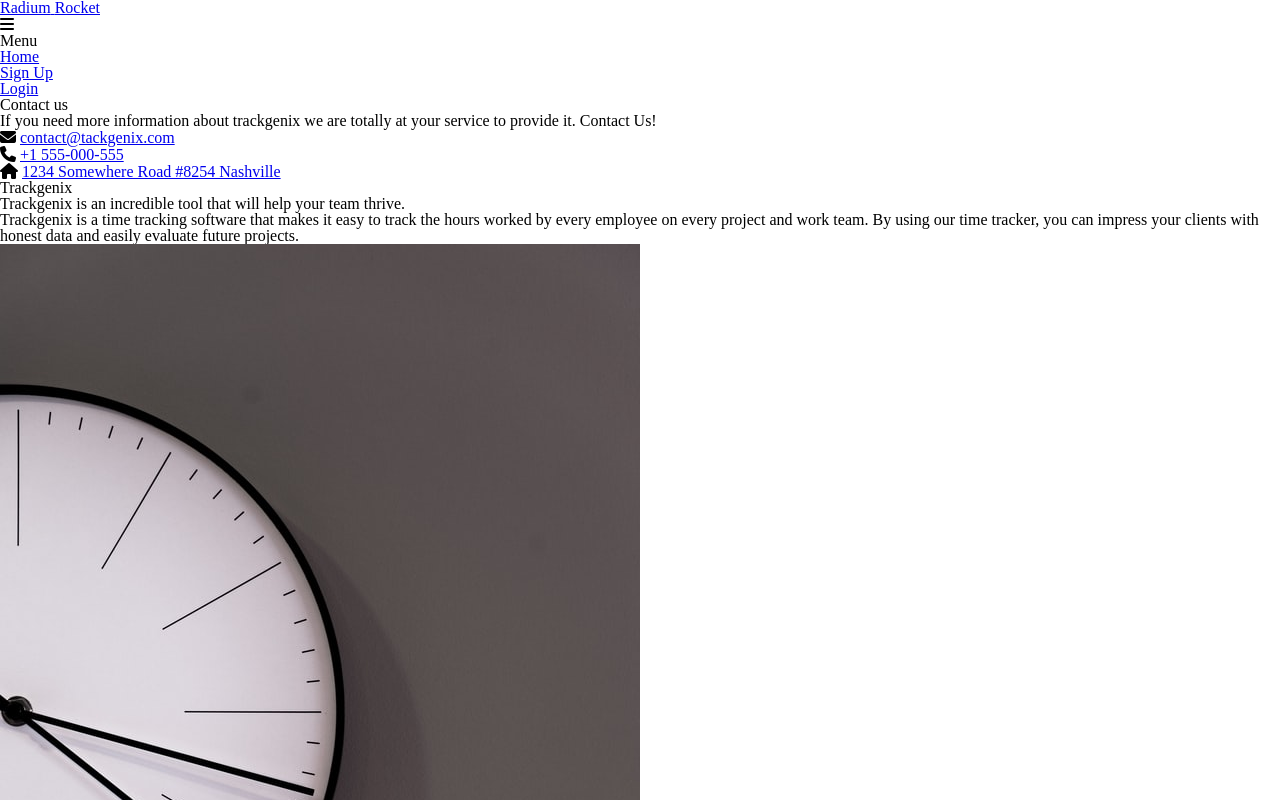
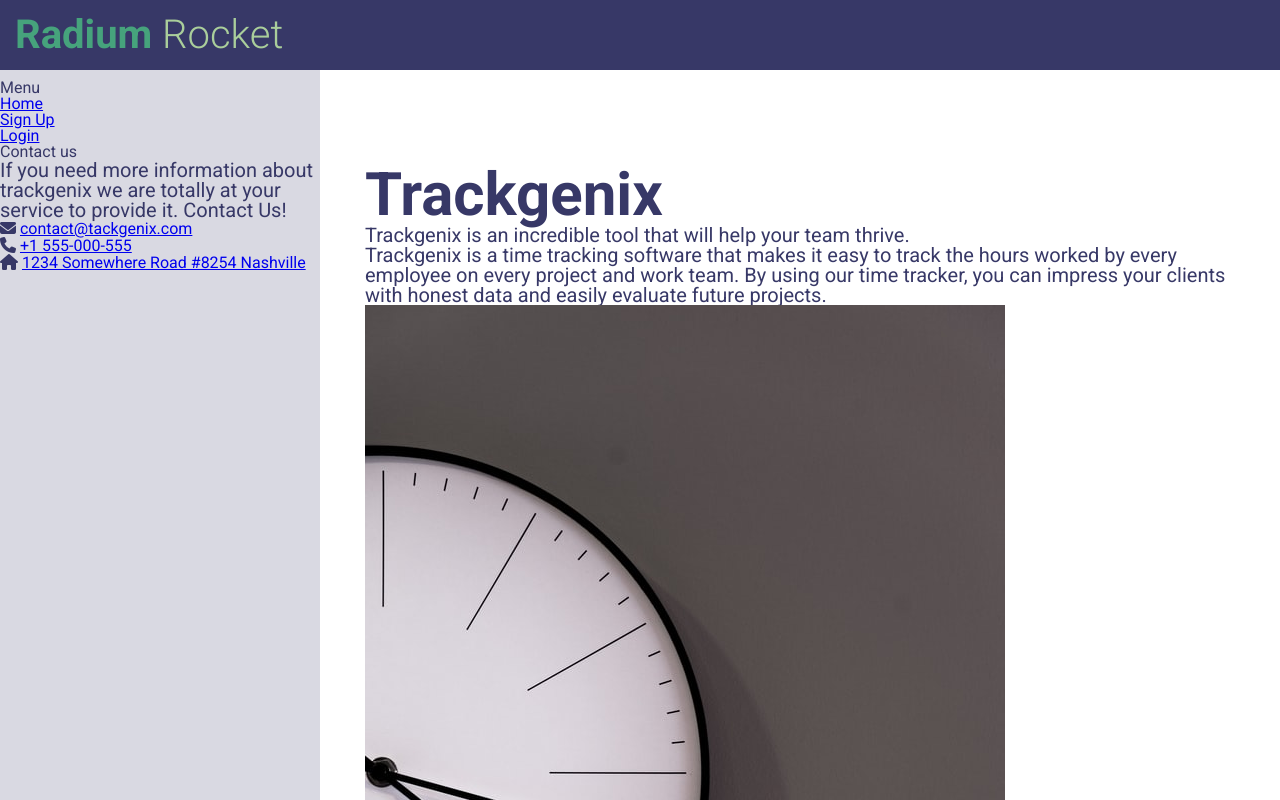
Before and after one commit to CarVigil/BaSP-M2022-Etapa-1, a plain HTML site: page Semana-04/index.html in a window 1280 px wide. Shown: the top 800 px of the page. Drawn offline with Linux system fonts and the light colour scheme.

Commit message:
BaSP-2022: Layout with flexbox

```diff
--- a/Semana-04/css/aside.css
+++ b/Semana-04/css/aside.css
@@ -0,0 +1,14 @@
+aside{
+    width: 25%;
+    display: flex;
+    padding-top: 80px;
+    background-color: #D9D9E2;
+}
+.fixed{
+    position: fixed;
+    width: 25%;
+}
+.navbar{
+    display: flex;
+    flex-direction: column;
+}
--- a/Semana-04/css/footer.css
+++ b/Semana-04/css/footer.css
@@ -0,0 +1,17 @@
+footer{
+    display: flex;
+    align-items: center;
+    justify-content: flex-start;
+    flex-wrap: wrap;
+    padding: 25px 0;
+    background-color: #D9D9E2;
+}
+footer ul{
+    display: flex;
+}
+footer p{
+    font-size: 14px;
+}
+.footer{
+    justify-content: flex-end;
+}
--- a/Semana-04/css/header.css
+++ b/Semana-04/css/header.css
@@ -0,0 +1,19 @@
+header{
+    position: fixed;
+    width: 100%;
+    padding: 15px;
+    top:0;
+    background-color: #373867;
+}
+header span a{
+    font-size: 40px;
+    text-decoration: none;
+}
+#radium{
+    color: #46a37c;
+    font-weight: 600;
+}
+#rocket {
+    color: #AACE9B;
+    font-weight: 300;
+}
--- a/Semana-04/css/main.css
+++ b/Semana-04/css/main.css
@@ -0,0 +1,8 @@
+main{
+    max-width: 900px;
+    margin: auto;
+    margin-top: 150px;
+}
+section{
+    padding: 15px;
+}
--- a/Semana-04/css/style.css
+++ b/Semana-04/css/style.css
@@ -1,5 +1,47 @@
-@media only screen and (max-width: 600px) {
-    aside {
+body{
+  font-family: 'Roboto', sans-serif;
+  color: #373867;
+}
+h1{
+  font-size: 60px;
+  font-weight: 700;
+}
+h2{
+  font-style: normal;
+  font-weight: 700;
+  font-size: 30px;
+  line-height: 35px;
+}
+h3{
+  margin: 10px 0;
+  font-size: 20px;
+  font-weight: 400;
+}
+p{
+  font-size: 20px;
+}
+.container{
+  width: 100%;
+  display: flex;
+}
+.content{
+  width: 75%;
+  display: flex;
+  flex-direction: column;
+}
+@media only screen and (min-width: 780px) {
+  .menu-icon {
+    display: none;
+  }
+}
+@media only screen and (max-width: 780px) {
+  .container aside {
       display: none;
     }
   }
+@media only screen and (max-width: 600px) {
+    .container  {
+        display: flex;
+        flex-direction: column;
+      }
+}
--- a/Semana-04/index.html
+++ b/Semana-04/index.html
@@ -20,6 +20,7 @@
         <title>Trackgenix</title>
     </head>
     <body>
+    <div class="container">
         <header>
             <span>
                 <a href="index.html">
@@ -29,11 +30,9 @@
             </span>
         </header>
         <aside>
-            <div class="menu-icon">
-                <i class="fa-solid fa-bars"></i>
-            </div>
+            <div class="fixed">
                 <div class="navbar">
-                <div>
+                    <div class="menu">
                         <span class="navbar-title">Menu</span>
                         <nav>
                             <ul>
@@ -49,6 +48,7 @@
                             </ul>
                         </nav>
                     </div>
+                    <div class="contact-us">
                             <span class="navbar-title">Contact us</span>
                         <p class="secondary-text">
                             If you need more information about trackgenix we are totally at your service to provide it. Contact Us!
@@ -70,9 +70,15 @@
                             </ul>
                         </address>
                     </div>
+                </div>
+            </div>
         </aside>
+        <div class="content">
             <main>
-            <section>
+                <div class="menu-icon">
+                    <i class="fa-solid fa-bars"></i>
+                </div>
+                <section class="two-column">
                     <div class="about">
                         <h1>Trackgenix</h1>
                         <p class="subtitle">
@@ -84,12 +90,13 @@
                             with honest data and easily evaluate future projects.
                         </p>
                     </div>
-                <div class="about container-img">
+                    <div class="about">
                         <img src="assets/images/clock.jpg" alt="clock">
                     </div>
                 </section>
                 <section class="section">
                     <h2>Functionalities</h2>
+                    <div class="card-container">
                         <div class="card">
                             <i class="fa-solid fa-table"></i>
                             <div>
@@ -128,9 +135,11 @@
                                 </p>
                             </div>
                         </div>
+                    </div>
                 </section>
                 <section class="section">
                     <h2>¿Why do you use Trackgenix?</h2>
+                    <div class="card-container">
                         <div class="card">
                             <i class="fa-solid fa-rocket"></i>
                             <div>
@@ -170,6 +179,7 @@
                                 </p>
                             </div>
                         </div>
+                    </div>
                 </section>
                 <section class="section">
                     <h2>Ask for information</h2>
@@ -200,7 +210,8 @@
                         </div>
                     </form>
                 </section>
-            <section class="section about-us">
+                <section class="section two-column">
+                    <div class="about-us">
                         <h2>About us</h2>
                         <p class="large-body">
                             Trackgenix SA was born in 2010 with the aim of facilitating daily tasks in other companies through
@@ -208,7 +219,10 @@
                             We hope you enjoy our products as much as we enjoy offering them to you. If you have any questions
                             or comments, please don't hesitate to contact us above.
                         </p>
-                <img src="assets/images/radium-rocket.png" alt="Radiom Rocket logo">
+                    </div>
+                    <div class="about-us">
+                        <img src="assets/images/radium-rocket.png" alt="Radium Rocket logo">
+                    </div>
                 </section>
                 <section>
                     <div class="column products">
@@ -289,5 +303,7 @@
                 </ul>
                 <p>Tackgenix®</p>
             </footer>
+        </div>
+    </div>
     </body>
 </html>
```
Lines whose indentation alone changed are shown as unchanged.
